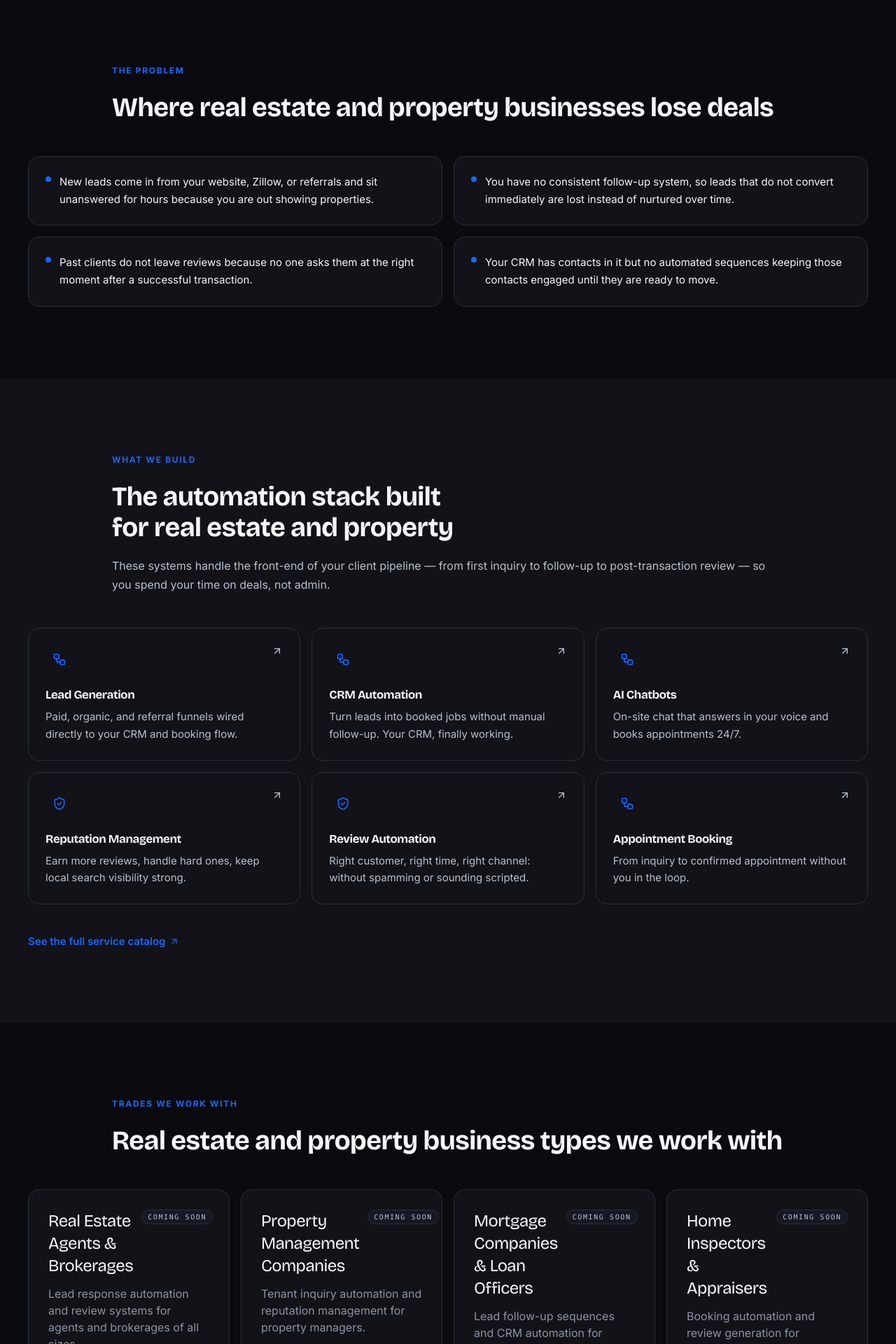
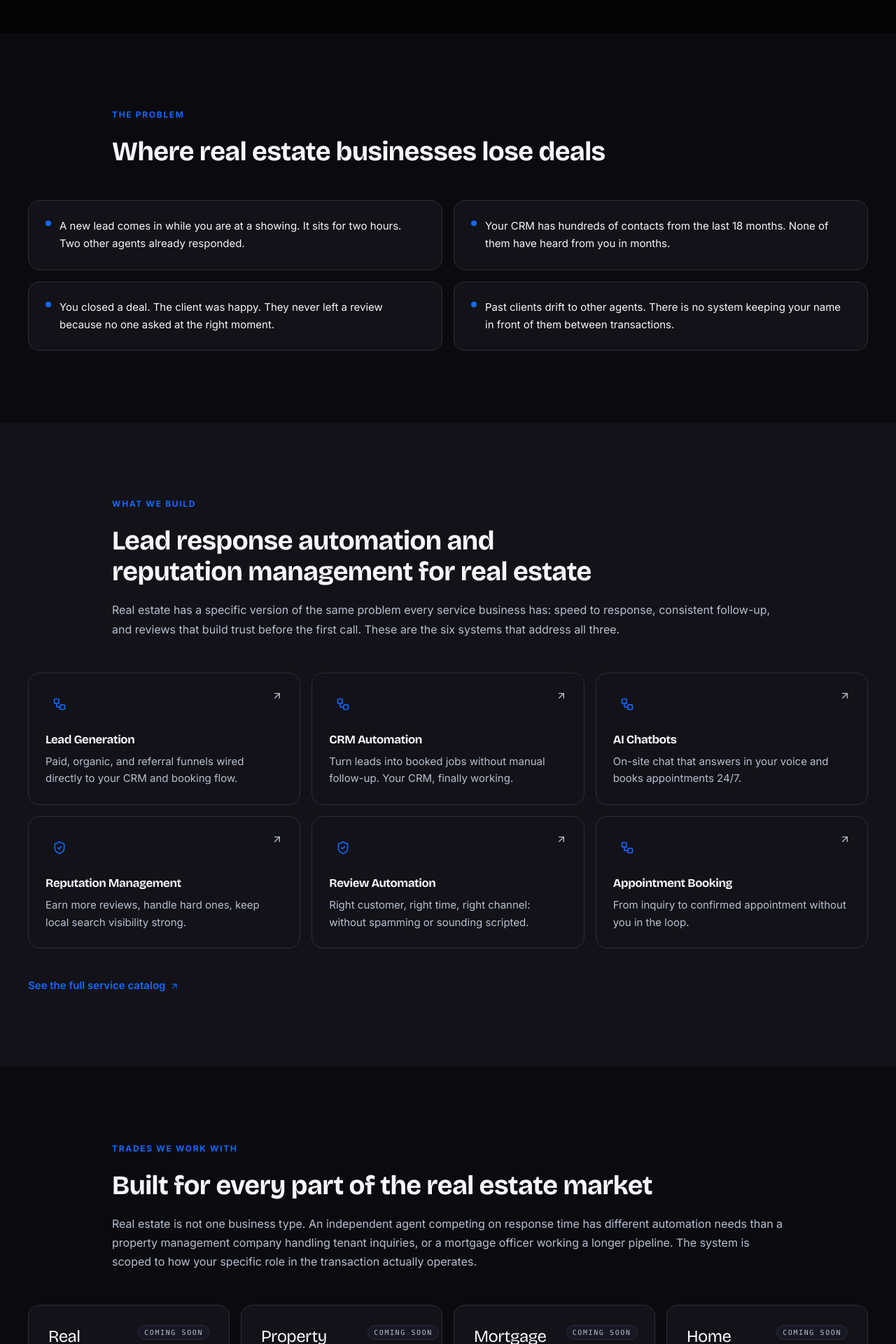
Before and after one commit to SedrickHarris/sirius-systems-site, a Next.js app: page /industries/real-estate-property in a window 1280 px wide. Shown: the part 740-2660 px from the top of the page at 70% size. Built offline with nearby package versions, Linux system fonts and the light colour scheme.

Commit message:
seo: /industries/real-estate-property Level 5 copy update

```diff
--- a/app/industries/real-estate-property/page.tsx
+++ b/app/industries/real-estate-property/page.tsx
@@ -8,29 +8,42 @@ import { webPage, breadcrumbList, faqPage } from '@/lib/schema'
 
 const DATA: IndustryPageData = {
   slug: 'real-estate-property',
-  metaTitle: 'Real Estate & Property Services Automation | Sirius Systems',
+
+  metaTitle:
+    'AI Lead Follow-Up for Real Estate Agents | Sirius Systems',
+
   metaDescription:
-    'AI automation, lead follow-up, and reputation management for real estate agents, brokerages, property managers, mortgage companies, and home inspectors.',
+    'Lead response automation, CRM follow-up, and review systems for real estate agents, property managers, mortgage companies, and investors.',
+
   eyebrow: 'Real Estate & Property Services',
-  headline: 'The System That Follows Up Before Your Lead Goes Cold',
+
+  headline: 'The First Agent to Respond Usually Gets the Client',
+
   subheadline:
-    'In real estate, the agent who responds first wins. The system we build makes sure your business is always first to respond, always following up, and always building the review record that earns referrals.',
+    'Real estate runs on speed and relationships. When a new lead comes in while you are showing a property, it sits. By the time you respond, the lead has already heard from two other agents. We build the system that responds immediately, follows up on a schedule, and earns the review that makes the next lead easier to close.',
+
   heroHighlights: [
-    'Instant lead response automation — no inquiry goes unanswered',
-    'Follow-up sequences that stay active until the lead converts or opts out',
-    'Review generation after every closed deal or completed service',
-    'CRM automation to keep every contact organized and moving forward',
+    'Immediate lead response by text or email — even when you are showing',
+    'Automated nurture sequences for leads that did not convert immediately',
+    'Review requests sent after every closed deal',
+    'CRM that updates itself and follows up without manual input',
   ],
-  problemHeadline: 'Where real estate and property businesses lose deals',
+
+  problemHeadline: 'Where real estate businesses lose deals',
+
   problems: [
-    'New leads come in from your website, Zillow, or referrals and sit unanswered for hours because you are out showing properties.',
-    'You have no consistent follow-up system, so leads that do not convert immediately are lost instead of nurtured over time.',
-    'Past clients do not leave reviews because no one asks them at the right moment after a successful transaction.',
-    'Your CRM has contacts in it but no automated sequences keeping those contacts engaged until they are ready to move.',
+    'A new lead comes in while you are at a showing. It sits for two hours. Two other agents already responded.',
+    'Your CRM has hundreds of contacts from the last 18 months. None of them have heard from you in months.',
+    'You closed a deal. The client was happy. They never left a review because no one asked at the right moment.',
+    'Past clients drift to other agents. There is no system keeping your name in front of them between transactions.',
   ],
-  systemsHeadline: 'The automation stack built for real estate and property',
+
+  systemsHeadline:
+    'Lead response automation and reputation management for real estate',
+
   systemsCopy:
-    'These systems handle the front-end of your client pipeline — from first inquiry to follow-up to post-transaction review — so you spend your time on deals, not admin.',
+    'Real estate has a specific version of the same problem every service business has: speed to response, consistent follow-up, and reviews that build trust before the first call. These are the six systems that address all three.',
+
   serviceSlugs: [
     'lead-generation-automation',
     'crm-automation',
@@ -39,50 +52,124 @@ const DATA: IndustryPageData = {
     'review-automation',
     'appointment-booking-automation',
   ],
-  subVerticalsHeadline: 'Real estate and property business types we work with',
+
+  subVerticalsHeadline: 'Built for every part of the real estate market',
+
+  subVerticalsCopy:
+    'Real estate is not one business type. An independent agent competing on response time has different automation needs than a property management company handling tenant inquiries, or a mortgage officer working a longer pipeline. The system is scoped to how your specific role in the transaction actually operates.',
+
   featured: [
-    { name: 'Real Estate Agents & Brokerages', blurb: 'Lead response automation and review systems for agents and brokerages of all sizes.' },
-    { name: 'Property Management Companies', blurb: 'Tenant inquiry automation and reputation management for property managers.' },
-    { name: 'Mortgage Companies & Loan Officers', blurb: 'Lead follow-up sequences and CRM automation for mortgage and lending businesses.' },
-    { name: 'Home Inspectors & Appraisers', blurb: 'Booking automation and review generation for inspection and appraisal services.' },
-    { name: 'Real Estate Investors & Developers', blurb: 'Lead capture and follow-up automation for investors and development firms.' },
+    {
+      name: 'Real Estate Agents & Teams',
+      blurb:
+        'Lead response automation, CRM follow-up sequences, and review systems for solo agents and team leads.',
+    },
+    {
+      name: 'Property Management Companies',
+      blurb:
+        'Tenant inquiry automation and reputation management for property managers.',
+    },
+    {
+      name: 'Mortgage Companies & Loan Officers',
+      blurb:
+        'Lead follow-up sequences and CRM automation for mortgage and lending businesses.',
+    },
+    {
+      name: 'Home Inspectors & Appraisers',
+      blurb:
+        'Booking automation and review generation for inspection and appraisal services.',
+    },
+    {
+      name: 'Real Estate Investors & Developers',
+      blurb:
+        'Lead capture and follow-up automation for investors and development firms.',
+    },
   ],
+
   compact: [
-    { name: 'Commercial Leasing Firms', blurb: 'Lead nurture and follow-up automation for commercial real estate leasing.' },
-    { name: 'Title & Escrow Companies', blurb: 'Client follow-up and review systems for title and escrow businesses.' },
-    { name: 'Short-Term & Vacation Rental Managers', blurb: 'Guest communication automation and review systems for short-term rental operators.' },
-    { name: 'Apartment Communities', blurb: 'Leasing inquiry response and review management for apartment communities.' },
-    { name: 'HOA Management Companies', blurb: 'Resident communication and reputation management for HOA management firms.' },
-    { name: 'Real Estate Photography & Staging', blurb: 'Booking automation and review generation for real estate photography and staging businesses.' },
-    { name: 'Leasing Agents', blurb: 'Inquiry follow-up and CRM automation for independent leasing agents.' },
-    { name: 'Property Maintenance Companies', blurb: 'Booking and review automation for property maintenance service providers.' },
-    { name: 'Corporate Housing Providers', blurb: 'Inquiry capture and follow-up for corporate housing and furnished rental businesses.' },
-    { name: 'Land Development Companies', blurb: 'Lead follow-up and CRM automation for land development and acquisition businesses.' },
+    {
+      name: 'Commercial Leasing Firms',
+      blurb:
+        'Lead nurture and follow-up automation for commercial real estate leasing.',
+    },
+    {
+      name: 'Title & Escrow Companies',
+      blurb:
+        'Client follow-up and review systems for title and escrow businesses.',
+    },
+    {
+      name: 'Short-Term & Vacation Rental Managers',
+      blurb:
+        'Guest communication automation and review systems for short-term rental operators.',
+    },
+    {
+      name: 'Apartment Communities',
+      blurb:
+        'Leasing inquiry response and review management for apartment communities.',
+    },
+    {
+      name: 'HOA Management Companies',
+      blurb:
+        'Resident communication and reputation management for HOA management firms.',
+    },
+    {
+      name: 'Real Estate Photography & Staging',
+      blurb:
+        'Booking automation and review generation for real estate photography and staging businesses.',
+    },
+    {
+      name: 'Leasing Agents',
+      blurb:
+        'Inquiry follow-up and CRM automation for independent leasing agents.',
+    },
+    {
+      name: 'Property Maintenance Companies',
+      blurb:
+        'Booking and review automation for property maintenance service providers.',
+    },
+    {
+      name: 'Corporate Housing Providers',
+      blurb:
+        'Inquiry capture and follow-up for corporate housing and furnished rental businesses.',
+    },
+    {
+      name: 'Land Development Companies',
+      blurb:
+        'Lead follow-up and CRM automation for land development and acquisition businesses.',
+    },
   ],
+
+  // TODO: confirm with client which lead sources and CRM
+  // they currently use before publishing Q2
   faqs: [
     {
-      q: 'How does lead response automation work for real estate?',
-      a: 'When a new lead comes in — from your website, a landing page, or a connected source — an automated sequence sends an immediate response by text or email, then follows up on a scheduled cadence until the lead replies, books, or opts out. No lead sits unanswered.',
-    },
-    // TODO: confirm with client which lead sources and CRM they currently use
-    {
-      q: 'Can you connect to Zillow, Realtor.com, or my CRM?',
-      a: 'Connection capability depends on the specific platforms you use. We evaluate integrations during onboarding. We confirm compatibility during onboarding.',
+      q: 'How does lead response automation work when I am with a client or in a showing?',
+      a: 'When a new lead comes in from your website, a landing page, or a connected lead source, the system sends an immediate response by text or email — introducing itself as part of your business, capturing qualifying information, and routing the lead into a follow-up sequence. You get a notification with the lead details. The lead gets a response in seconds, not hours.',
     },
     {
-      q: 'Do you work with individual agents or just brokerages?',
-      a: 'Both. The system scales from a solo agent to a multi-agent brokerage. The core components — lead response, follow-up, and reviews — apply at any team size.',
+      q: 'Can this connect to Zillow, Realtor.com, or my existing CRM?',
+      a: 'Connection capability depends on the specific platforms you use. We evaluate integrations during the discovery call and confirm compatibility before scoping the build.',
     },
     {
-      q: 'How does review generation work after a closed deal?',
-      a: 'After a transaction closes or a service is completed, an automated follow-up asks the client to leave a Google review. Timing and messaging are configured to fit your workflow. The system requests reviews from real clients — it does not fabricate them.',
+      q: 'Do you work with individual agents or only teams and brokerages?',
+      a: 'Both. The system scales from a solo agent to a multi-agent brokerage. The core components — lead response, follow-up sequences, and review automation — apply at any team size. Larger teams may use more of the CRM automation features; solo agents often start with lead response and reviews.',
     },
-    // TODO: confirm with client which CRM they currently use
     {
-      q: 'What if I already have a CRM in place?',
-      a: 'We work around your existing stack where possible. Whether we integrate with your current CRM or help you move to a better-fit platform depends on what you have in place. We confirm compatibility during onboarding.',
+      q: 'How does review automation work after a closed deal?',
+      a: 'After a transaction closes, the system sends a review request by text at a timed interval — typically a week or two post-close, once the client has settled. The message links directly to your Google Business Profile. One tap. No copy-paste instructions, no asking in person. Clients who were going to leave a review actually do.',
+    },
+    {
+      q: 'My CRM is full of old contacts I never followed up with. Can the system help with that?',
+      a: 'Yes. We can set up re-engagement sequences for lapsed contacts in your CRM — timed outreach that surfaces over several weeks, reconnects without being intrusive, and routes anyone who responds back into an active pipeline. The contacts you already have are often the most underutilized asset in a real estate business.',
     },
   ],
+
+  ctaHeadline: 'Book a 20-minute revenue leak audit.',
+
+  ctaBody:
+    'We will map where leads, reviews, or follow-up are leaking and show you the order of operations. Walk away with the plan, whether or not we work together.',
+
+  ctaPrimaryLabel: 'Book the audit',
 }
 
 export const metadata: Metadata = {
```
Also changed, not shown: 1 other file (tests, documents, lock files or other folders).
